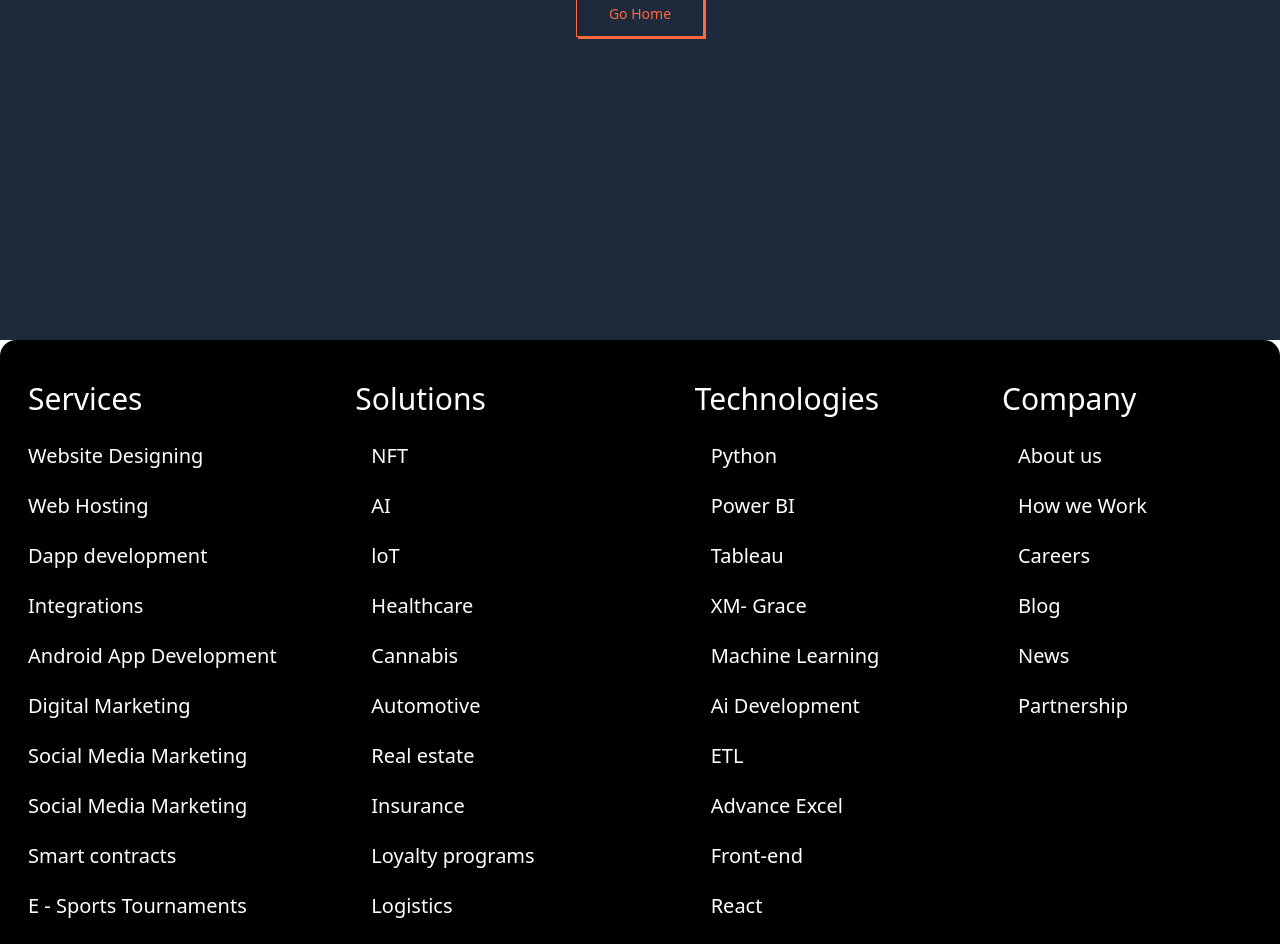
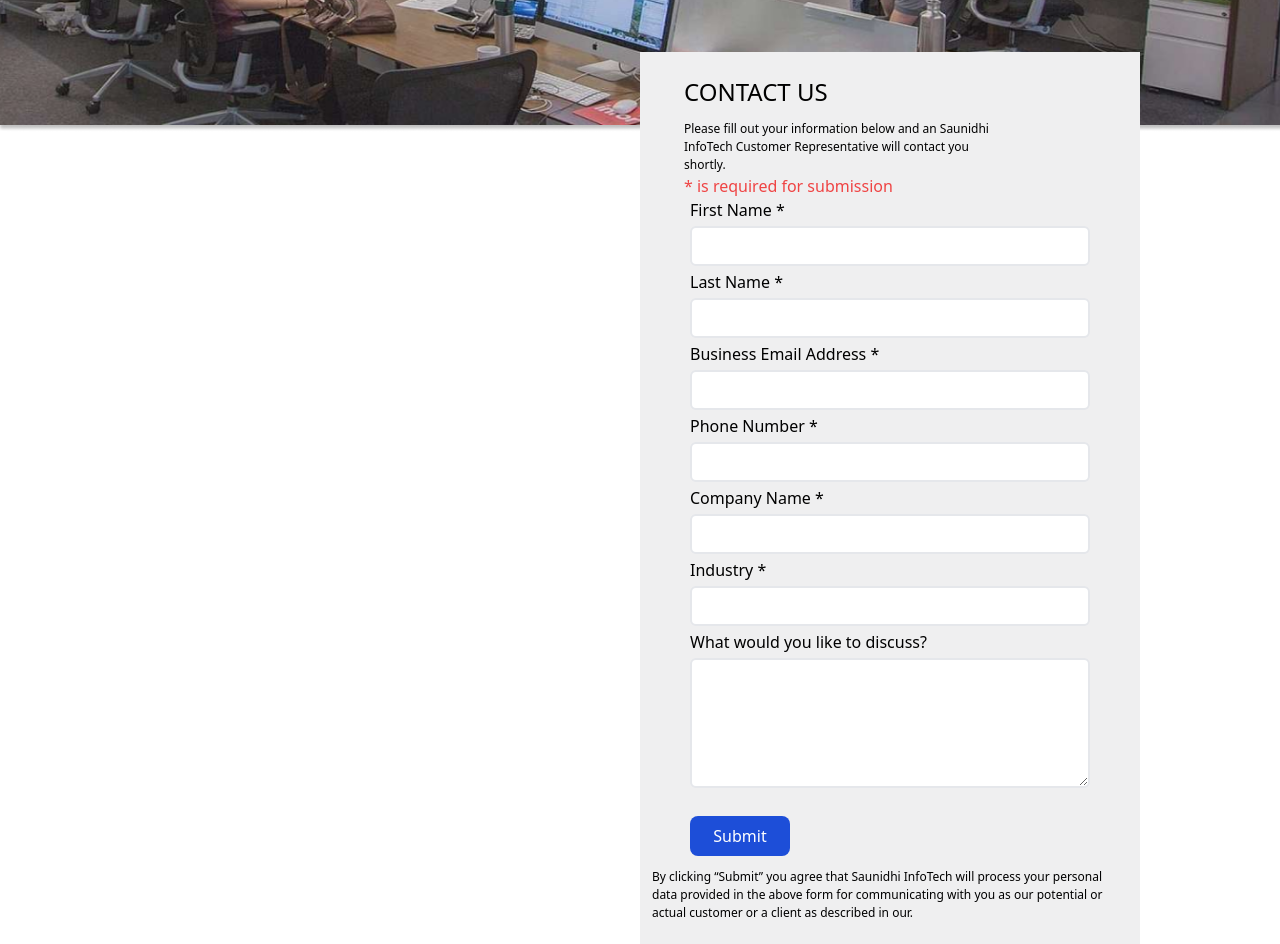
Before and after one commit to saunidhi/saunidhi_infotech, a React (Create React App) app: page /contact in a window 1280 px wide. Shown: the part 460-1404 px from the top of the page. Built offline with nearby package versions, Linux system fonts and the light colour scheme; no server answers.

Commit message:
Create healthcare page

```diff
--- a/public/index.html
+++ b/public/index.html
@@ -5,9 +5,9 @@
   <meta charset="utf-8" />
   <meta name="viewport" content="width=device-width, initial-scale=1" />
   <meta name="theme-color" content="#000000" />
-  <meta name="description" content="Welcome to Saunidhi Infotech Pvt. Ltd." />
+  <meta name="description" content="Web site created using create-react-app" />
 
-  <title>Saunidhi Infotech Pvt. Ltd.</title>
+  <title>Saunidhi InfoTech</title>
 </head>
 
 <style>
--- a/src/App.js
+++ b/src/App.js
@@ -10,6 +10,7 @@
 import AppContext from './Components/Utils/Context.js';
 import PortFolio from './Components/Pages/PortFolio/PortFolio.jsx';
 import Career from './Components/Pages/Careers/Career.jsx';
+import Healthcare from './Components/Pages/Healthcare/Healthcare.jsx';
 
 export default function App() {
   return (
@@ -18,12 +19,14 @@
         <AppContext>
           <NavBar />
           <Routes>
+
             <Route path="/" element={<Home />} />
-            <Route path="contect" element={<ContectUs />} />
+            <Route path="contact" element={<ContectUs />} />
             <Route path="about" element={<AboutUs />} />
             <Route path="blog" element={<BlogMain />} />
             <Route path="portfolio" element={< PortFolio />} />
             <Route path="careers" element={<Career />} />
+            <Route path="Healthcare" element={<Healthcare/>} />
             <Route path="*" element={<PageNoteFound />} />
           </Routes>
           <MainFooter />
--- a/src/Components/Blog/BlogMain.jsx
+++ b/src/Components/Blog/BlogMain.jsx
@@ -7,7 +7,7 @@
             {/* Navbar Background color */}
             <div className="h-[4rem] bg-slate-800 md:h-[4rem] xl:h-[7rem]"></div>
 
-            <Link to="/contect" className='flex text-center h-[100vh] text-[18px] sm:text-[20px] md:text-[24px] xl:text-[30px] cursor-pointer hover:text-blue-500'>
+            <Link to="/contact" className='flex text-center h-[100vh] text-[18px] sm:text-[20px] md:text-[24px] xl:text-[30px] cursor-pointer hover:text-blue-500'>
                 Comming Soon... <br />
             </Link>
         </>
--- a/src/Components/Footer/Bottom.jsx
+++ b/src/Components/Footer/Bottom.jsx
@@ -31,7 +31,7 @@
           <Link to="" onClick={Goto} className='text-[15px] mt-2 md:text-[20px] md:gap-1 md:mx-4 md:cursor-pointer md:mt-5 '>NFT </Link>
           <Link to="" onClick={Goto} className='text-[15px] mt-2 md:text-[20px] md:gap-1 md:mx-4 md:cursor-pointer md:mt-5 '>AI</Link>
           <Link to="" onClick={Goto} className='text-[15px] mt-2 md:text-[20px] md:gap-1 md:mx-4 md:cursor-pointer md:mt-5 '>loT</Link>
-          <Link to="" onClick={Goto} className='text-[15px] mt-2 md:text-[20px] md:gap-1 md:mx-4 md:cursor-pointer md:mt-5 '>Healthcare</Link>
+          <Link to="Healthcare" onClick={Goto} className='text-[15px] mt-2 md:text-[20px] md:gap-1 md:mx-4 md:cursor-pointer md:mt-5 '>Healthcare</Link>
           <Link to="" onClick={Goto} className='text-[15px] mt-2 md:text-[20px] md:gap-1 md:mx-4 md:cursor-pointer md:mt-5 '>Cannabis</Link>
           <Link to="" onClick={Goto} className='text-[15px] mt-2 md:text-[20px] md:gap-1 md:mx-4 md:cursor-pointer md:mt-5 '>Automotive</Link>
           <Link to="" onClick={Goto} className='text-[15px] mt-2 md:text-[20px] md:gap-1 md:mx-4 md:cursor-pointer md:mt-5 '>Real estate</Link>
--- a/src/Components/NavBar/MobileNavBar.jsx
+++ b/src/Components/NavBar/MobileNavBar.jsx
@@ -36,11 +36,11 @@
 
                         <Link to="portfolio" className="Services p-2 text-base w-[80%] text-white hover:bg-red-500 cursor-pointer hover:text-white rounded-2xl text-center">PORTFOLIO</Link>
 
-                        <Link className="Services p-2 text-base w-[80%] text-white hover:bg-red-500 cursor-pointer hover:text-white rounded-2xl text-center">COMPANY</Link>
+                        <Link to="about" className="Services p-2 text-base w-[80%] text-white hover:bg-red-500 cursor-pointer hover:text-white rounded-2xl text-center">ABOUT US</Link>
 
                         <Link to="blog" className="Services p-2 text-base w-[80%] text-white hover:bg-red-500 cursor-pointer hover:text-white rounded-2xl text-center">BLOG</Link>
 
-                        <Link to="contect" className="Services p-2 text-base w-[80%] text-white hover:bg-red-500 cursor-pointer hover:text-white rounded-2xl text-center">CONTECT US</Link>
+                        <Link to="contact" className="Services p-2 text-base w-[80%] text-white hover:bg-red-500 cursor-pointer hover:text-white rounded-2xl text-center">CONTACT US</Link>
                     </div>
                 </div>
             </div>
--- a/src/Components/NavBar/NavBar.jsx
+++ b/src/Components/NavBar/NavBar.jsx
@@ -54,11 +54,11 @@
 
                     <Link to="portfolio" className="portfolio sm:px-2 md:w-[100px] md:text-base xl:w-[150px] hover:bg-white hover:text-black hover:rounded-[20px] hover:p-2  cursor-pointer">portfolio</Link>
 
-                    <div className="company sm:px-2 md:px-3 md:w-[100px] md:text-base xl:w-[150px] hover:bg-white hover:text-black hover:rounded-[20px] hover:p-2 cursor-pointer">company</div>
+                    <Link to="about" className="company sm:px-2 md:px-3 md:w-[100px] md:text-base xl:w-[150px] hover:bg-white hover:text-black hover:rounded-[20px] hover:p-2 cursor-pointer">About us</Link>
 
                     <Link to="blog"  className="blog sm:px-1 md:w-[100px] md:text-base xl:px-2 xl:w-[150px] hover:bg-white hover:text-black hover:rounded-[20px] hover:p-1 cursor-pointer">blog</Link>
 
-                    <Link to="contect" className="contact sm:px-2 md:text-base xl:w-[150px] hover:bg-white hover:text-black hover:rounded-[20px] hover:p-2  cursor-pointer">contact us</Link>
+                    <Link to="contact" className="contact sm:px-2 md:text-base xl:w-[150px] hover:bg-white hover:text-black hover:rounded-[20px] hover:p-2  cursor-pointer">contact us</Link>
                 </div>
             </header>
             <div className="sm:hidden duration-150  fixed z-20 float-right ">
--- a/src/Components/Pages/ContectUs/ContectUsForm.jsx
+++ b/src/Components/Pages/ContectUs/ContectUsForm.jsx
@@ -7,29 +7,29 @@
 
         <span className='uppercase text-2xl py-3 md:mx-8'>Contact Us</span>
 
-        <p className='md:w-[80%] md:px-8'>Please fill out your information below and an Saunidhi InfoTech Customer Representative will contact you shortly.</p>
+        <p className='md:w-[80%] md:px-8 text-[12px]'>Please fill out your information below and an Saunidhi InfoTech Customer Representative will contact you shortly.</p>
 
         <span className=' md:mx-8 text-red-500'>* is required for submission</span>
 
         <form action="" className='flex flex-col gap-1 md:mx-auto'>
-          <span>First Name</span>
+          <span>First Name *</span>
           <input required className='w-[100%] h-[40px] border-2 border-gray-200  rounded-md pl-2 md:w-[400px]' type="text" />
-          <span>Last Name</span>
+          <span>Last Name *</span>
           <input required className='w-[100%] h-[40px] border-2 border-gray-200 rounded-md pl-2 md:w-[400px]' type="text" />
-          <span>Business Email Address</span>
+          <span>Business Email Address *</span>
+          <input type="email" required className='w-[100%] h-[40px] border-2 border-gray-200 rounded-md pl-2 md:w-[400px]' />
+          <span>Phone Number *</span>
+          <input required className='w-[100%] h-[40px] border-2 border-gray-200 rounded-md pl-2 md:w-[400px]' type="text" minLength="9" maxLength="10" size="10" />
+          <span>Company Name *</span>
           <input required className='w-[100%] h-[40px] border-2 border-gray-200 rounded-md pl-2 md:w-[400px]' type="text" />
-          <span>Phone Number</span>
-          <input required className='w-[100%] h-[40px] border-2 border-gray-200 rounded-md pl-2 md:w-[400px]' type="text" />
-          <span>Company Name</span>
-          <input required className='w-[100%] h-[40px] border-2 border-gray-200 rounded-md pl-2 md:w-[400px]' type="text" />
-          <span>Industry</span>
+          <span>Industry *</span>
           <input required className='w-[100%] h-[40px] border-2 border-gray-200 rounded-md pl-2 md:w-[400px]' type="text" />
           <span>What would you like to discuss?</span>
-          <textarea required className='w-[100%] h-[100px] border-2 border-gray-200 rounded-md pl-2 md:h-[130px] md:w-[400px]' type="text" />
+          <textarea className='w-[100%] h-[100px] border-2 border-gray-200 rounded-md pl-2 md:h-[130px] md:w-[400px]' type="text" />
           <div className='flex mt-6 text-white bg-blue-700 w-[100px] h-10 justify-center items-center rounded-lg hover:bg-blue-900 cursor-pointer'>Submit</div>
         </form>
 
-        <p className='pt-3 text-[15px] pb-5'>By clicking “Submit” you agree that Saunidhi InfoTech will process your personal data provided in the above form for communicating with you as our potential or actual customer or a client as described in our.</p>
+        <p className='pt-3 text-[12px] pb-5'>By clicking “Submit” you agree that Saunidhi InfoTech will process your personal data provided in the above form for communicating with you as our potential or actual customer or a client as described in our.</p>
 
       </div>
     </>
--- a/src/Components/Pages/ContectUs/ContectUsInfo.jsx
+++ b/src/Components/Pages/ContectUs/ContectUsInfo.jsx
@@ -16,7 +16,7 @@
       <div className="flex flex-col px-4 md:h-[55rem] md:justify-between md:px-11 ">
         <div className='flex flex-col'>
 
-          <div className="text-[16px] py-2">{BaseAPi?.Paragraph}</div>
+          <div className="text-[18px] py-2">{BaseAPi?.Paragraph}</div>
 
           <h1 className=" text-2xl py-2">{BaseAPi?.Heading_2}</h1>
 
--- /dev/null
+++ b/src/Components/Pages/Healthcare/Front.jsx
@@ -0,0 +1,13 @@
+import React from 'react'
+
+function Front() {
+    return (
+        <>
+            <div className="bg-[#00000080] h-[100vh] w-[100%] sm:h-[70vh]">
+
+            </div>
+        </>
+    )
+}
+
+export default Front
--- /dev/null
+++ b/src/Components/Pages/Healthcare/Healthcare.jsx
@@ -0,0 +1,12 @@
+import React from 'react'
+import Front from './Front'
+
+function Healthcare() {
+    return (
+        <>
+            <Front />
+        </>
+    )
+}
+
+export default Healthcare
```
Also changed, not shown: 1 other file (tests, documents, lock files or other folders).
